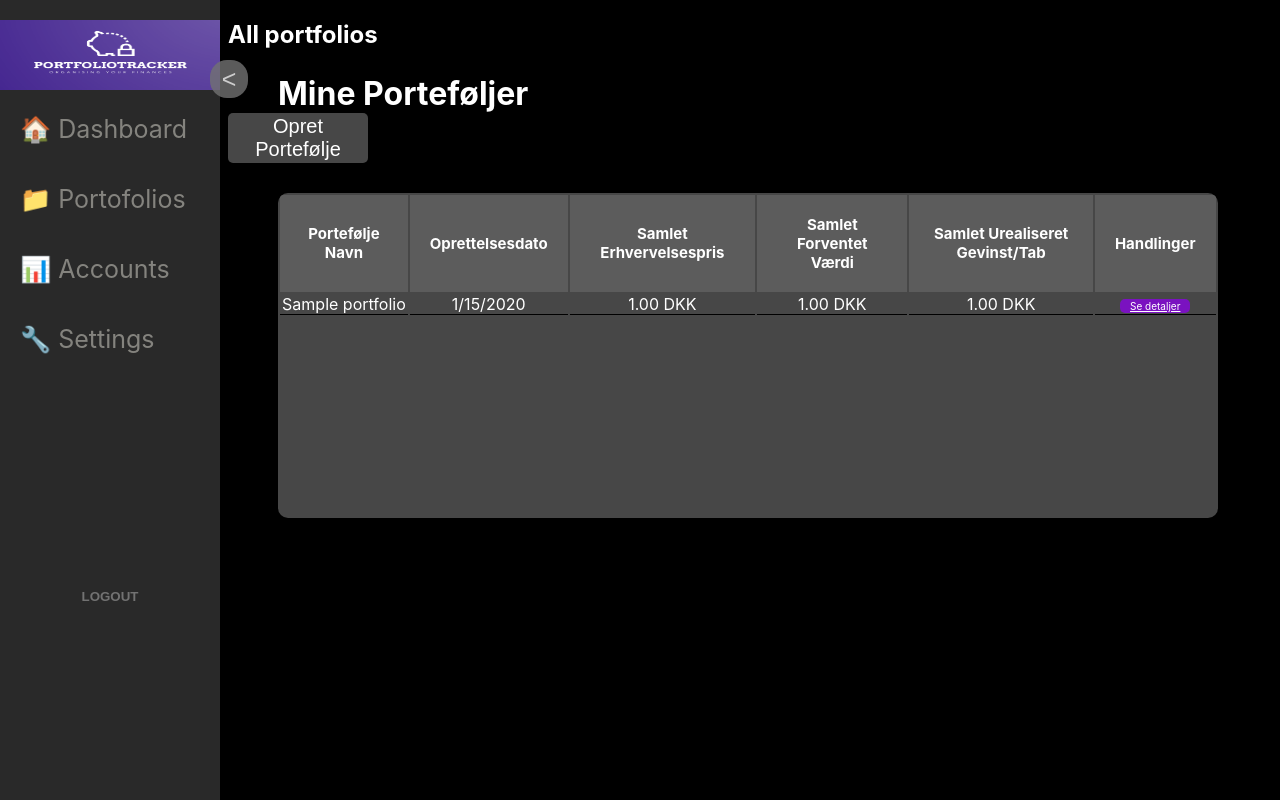
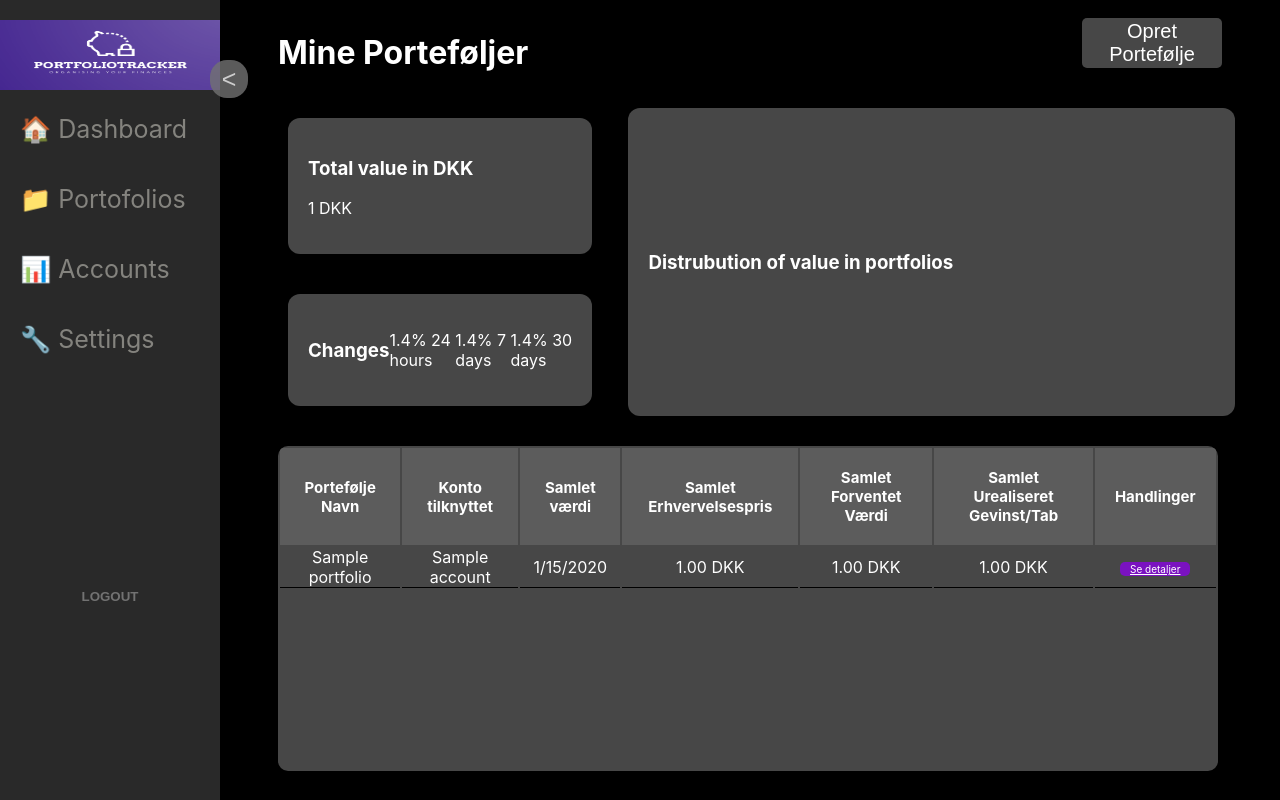
Before and after one commit to OliverDitlev/Eksamensopgave-aktieportefolje, a Node project: template views/portfolios.ejs in a window 1280 px wide. Run offline with Node 20 templates, Linux system fonts and the light colour scheme; the template is opened without the code that fills it: most values are stand-ins (such as "Sample title", 1, 10 or a date in 2020).

Commit message:
Portfolio placeholders + route fra accounts

```diff
--- a/Public/css/style.css
+++ b/Public/css/style.css
@@ -145,7 +145,11 @@
 }
 .popup {
   position: fixed;
-  margin-left: 200px;
+  padding-left: 450px;
+  margin-top: -450px;
+  width: 100px;
+  height: 100px;
+  background: black;
   display: flex;
   justify-content: center;
   align-items: center;
@@ -358,3 +362,38 @@
   background-color: #777777;
 
 }
+
+.portfoliotop {
+  display: grid;
+  grid-template-columns: 35% 60%;
+  gap: 20px;
+  margin: 30px 50px;
+}
+
+.portfolioboxes {
+  display: flex;
+  flex-direction: column;
+  gap: 20px;
+}
+
+#portofoliopie {
+  margin: 0;
+  width: 100%;
+  height: 80%%;
+  display: flex;
+  flex-direction: column;
+  justify-content: center;
+}
+
+
+#portofoliochange, #portofoliovalue {
+  width: 80%;
+  height: auto;
+}
+
+
+#portofoliochange {
+  display: flex;
+  justify-content: space-between;
+  align-items: center;
+}
--- a/views/portfolios.ejs
+++ b/views/portfolios.ejs
@@ -9,22 +9,42 @@
     <link rel="stylesheet" href="/css/style.css">
 </head>
 <body id="main" class="main">
-      <% if (typeof account !== 'undefined' && account) { %>
-        <h2>Portfolios for account: <%= account.name %> (<%= account.currency %>)</h2>
-      <% } else { %>
-        <h2>All portfolios</h2>
-      <% } %>
 
-    <h1 class="accounth1">Mine Porteføljer</h1>
+    <div class="accountswrap">
+        <h1 class="accounth1">Mine Porteføljer</h1>
+        <div class="buttons">
+            <button class="popupform" id="openformbtn" onclick="openCreatePortfolio()">Opret Portefølje</button>
+        </div>
+      </div>
 
-    <button id="openformbtn" onclick="openCreatePortfolio()">Opret Portefølje</button>
+      <div class="portfoliotop">
+        <div class="portfolioboxes">
+          <div class="box" id="portofoliovalue">
+            <h3>Total value in DKK</h3>
+            <p><%= portfolios.reduce((sum, p) => sum + (p.totalExpectedValue || 0), 0).toFixed(0) %> DKK</p>
+          </div>
+
+          <div class="box" id="portofoliochange">
+            <h3>Changes</h3>
+            <p>1.4% 24 hours</p>
+            <p>1.4% 7 days</p>
+            <p>1.4% 30 days</p>
+          </div>
+        </div>
+
+        <div class="box" id="portofoliopie">
+          <h3>Distrubution of value in portfolios</h3>
+          <div id="portfolioDonut"></div>
+        </div>
+      </div>
 
     <div class="accounttable">
         <table>
             <thead>
                 <tr>
                     <th>Portefølje Navn</th>
-                    <th>Oprettelsesdato</th>
+                    <th>Konto tilknyttet</th>
+                    <th>Samlet værdi</th>
                     <th>Samlet Erhvervelsespris</th>
                     <th>Samlet Forventet Værdi</th>
                     <th>Samlet Urealiseret Gevinst/Tab</th>
@@ -36,6 +56,9 @@
                     <% portfolios.forEach(function(portfolio) { %>
                         <tr>
                             <td><%= portfolio.name %></td>
+                            <td>
+                                <%= (accounts.find(account => account.account_id === portfolio.account_id).name) %>
+                              </td>
                             <td><%= new Date(portfolio.created_at).toLocaleDateString() %></td>
                             <td><%= portfolio.totalAcquisitionPrice?.toFixed(2) || "0.00" %> DKK</td>
                             <td><%= portfolio.totalExpectedValue?.toFixed(2) || "0.00" %> DKK</td>
@@ -69,7 +92,6 @@
                         <% }); %>
                     <% } %>
                 </select>
-
                 <button type="submit" class="greenbtn">Opret</button>
             </form>
         </div>
@@ -82,6 +104,7 @@
         function closeCreatePortfolio() {
             document.getElementById('createPortfolioPopup').classList.add('hidden');
         }
+
     </script>
 
 </body>
```
Also changed, not shown: Backend/Routes/portfolioroutes.js (+15 -22 lines), views/accounts.ejs (+3 -4 lines), Public/JS/portofolios.js (added).
